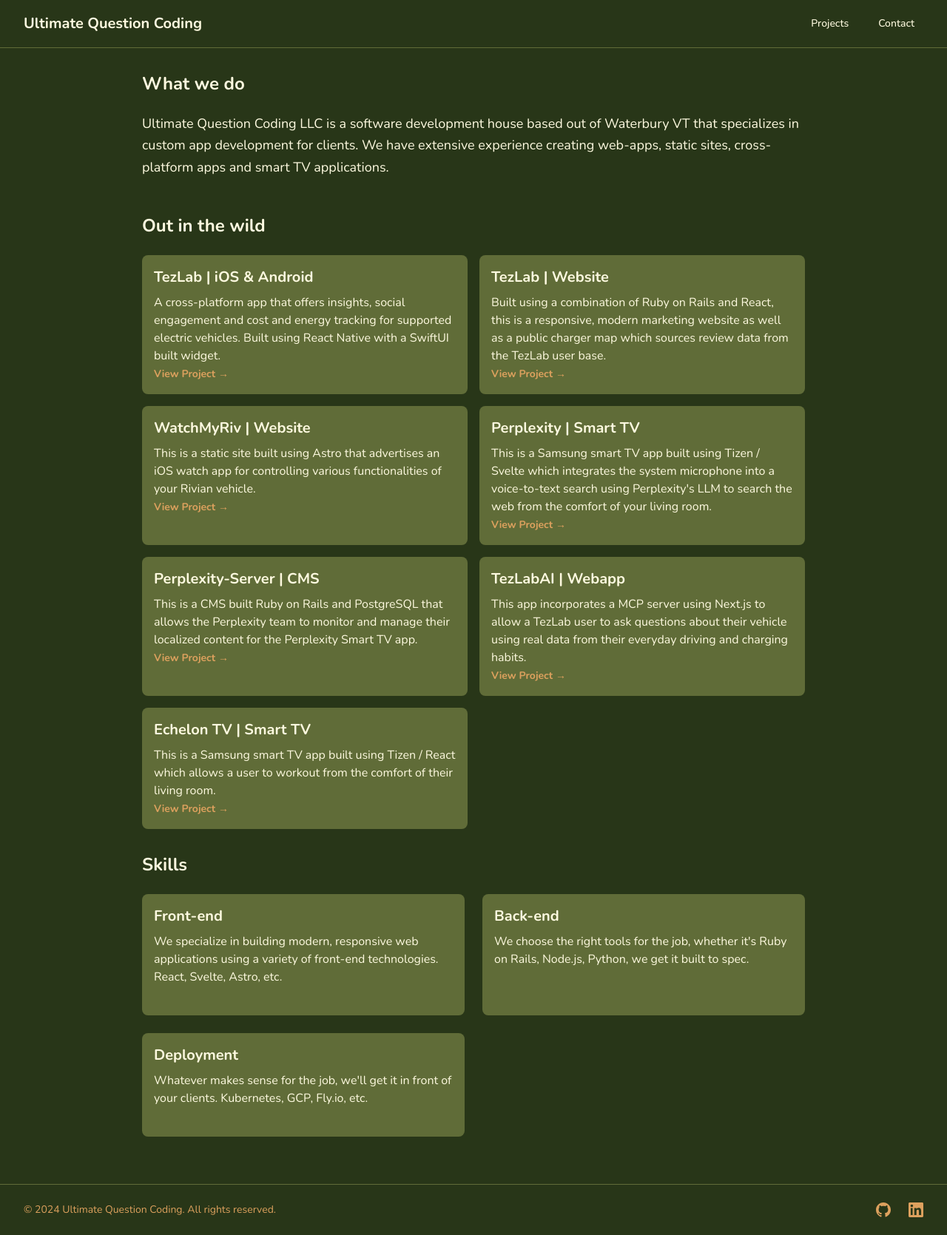
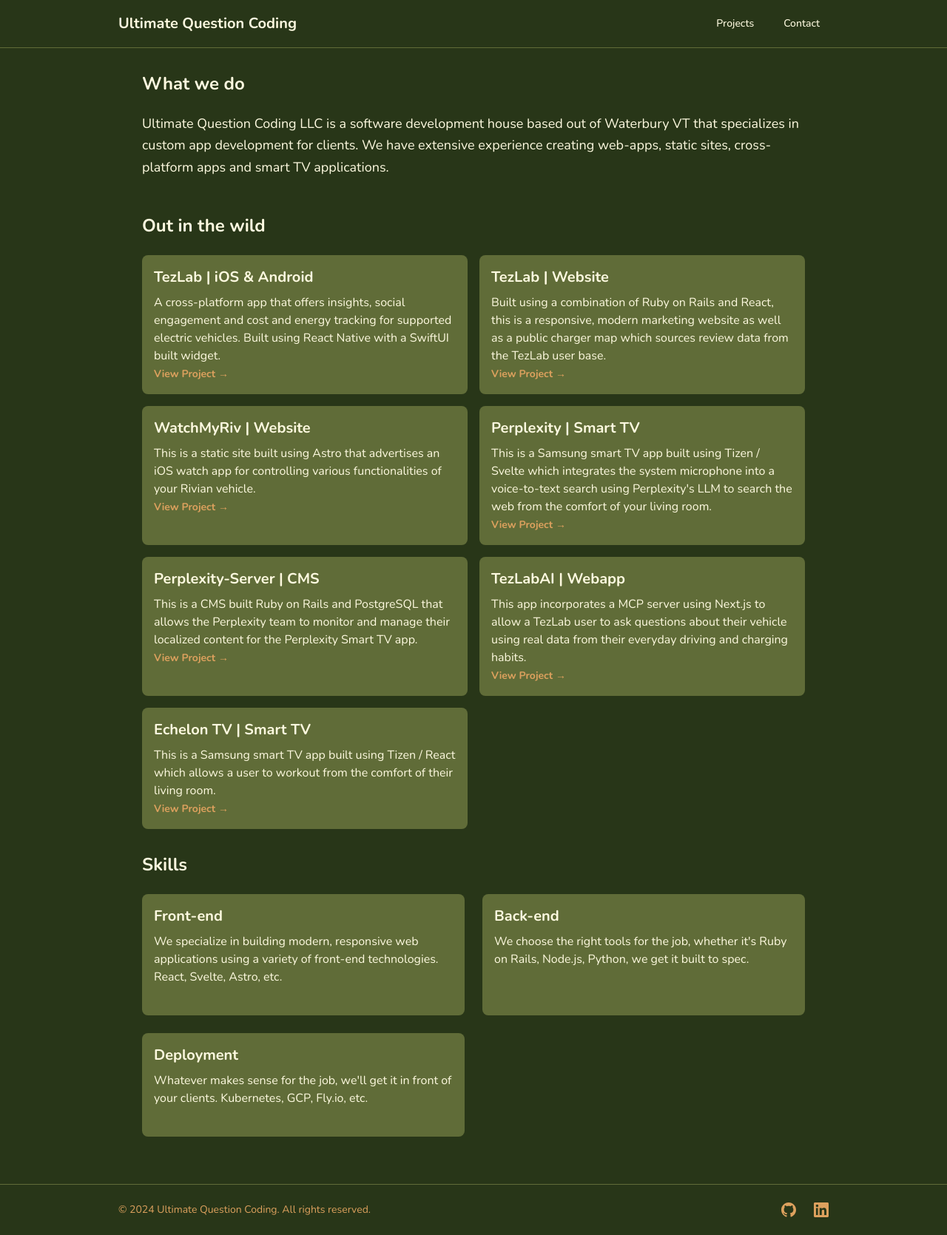
Before and after one commit to ahardy42/portfolio, an Astro site: page / in a window 1280 px wide. Shown: the whole page at 74% size. Built offline with nearby package versions, Linux system fonts and the light colour scheme; Astro itself is replaced by a stand-in of ours.

Commit message:
update styling

```diff
--- a/src/components/Footer.astro
+++ b/src/components/Footer.astro
@@ -3,7 +3,7 @@
 ---
 
 <footer class="bg-[var(--color-background)] border-t border-[var(--color-surface)] mt-auto">
-  <div class="max-w-7xl mx-auto px-4 sm:px-6 lg:px-8 py-6">
+  <div class="max-w-full mx-auto px-4 sm:px-6 lg:px-8 md:max-w-5xl py-6">
     <div class="flex flex-col sm:flex-row justify-between items-center space-y-4 sm:space-y-0">
       <!-- Copyright -->
       <div class="text-[var(--color-text-secondary)] text-sm">
--- a/src/components/Header.astro
+++ b/src/components/Header.astro
@@ -4,7 +4,7 @@
 ---
 
 <header class="bg-[var(--color-background)] border-b border-[var(--color-surface)]">
-  <nav class="max-w-7xl mx-auto px-4 sm:px-6 lg:px-8">
+  <nav class="max-w-full mx-auto px-4 sm:px-6 lg:px-8 md:max-w-5xl">
     <div class="flex justify-between items-center h-16">
       <!-- Logo/Brand -->
       <div class="flex-shrink-0">
--- a/src/layouts/Layout.astro
+++ b/src/layouts/Layout.astro
@@ -9,7 +9,7 @@
 	<head>
 		<meta charset="UTF-8" />
 		<meta name="viewport" content="width=device-width, initial-scale=1.0" />
-		<link rel="icon" type="image/svg+xml" href="/favicon.svg" />
+		<link rel="icon" type="image/x-icon" href="/favicon.ico" />
 		<meta name="generator" content={Astro.generator} />
 		<link rel="preconnect" href="https://fonts.googleapis.com">
 		<link rel="preconnect" href="https://fonts.gstatic.com" crossorigin>
--- a/src/pages/index.astro
+++ b/src/pages/index.astro
@@ -4,7 +4,7 @@
 ---
 
 <Layout>
-	<div class="container mx-auto px-4 py-8">
+	<div class="container mx-auto px-4 py-8 md:max-w-5xl">
 		<div class="max-w-4xl mx-auto">
 			<!-- Company Blurb -->
 			<div class="mb-12">
--- a/src/pages/projects.astro
+++ b/src/pages/projects.astro
@@ -9,7 +9,7 @@
 ---
 
 <Layout>
-	<div class="container mx-auto px-4 py-8">
+	<div class="container mx-auto px-4 py-8 md:max-w-5xl">
 		<div class="mx-auto">
 			<h1 class="text-3xl font-bold text-[var(--color-text-primary)] mb-8">Our Projects</h1>
 
```
